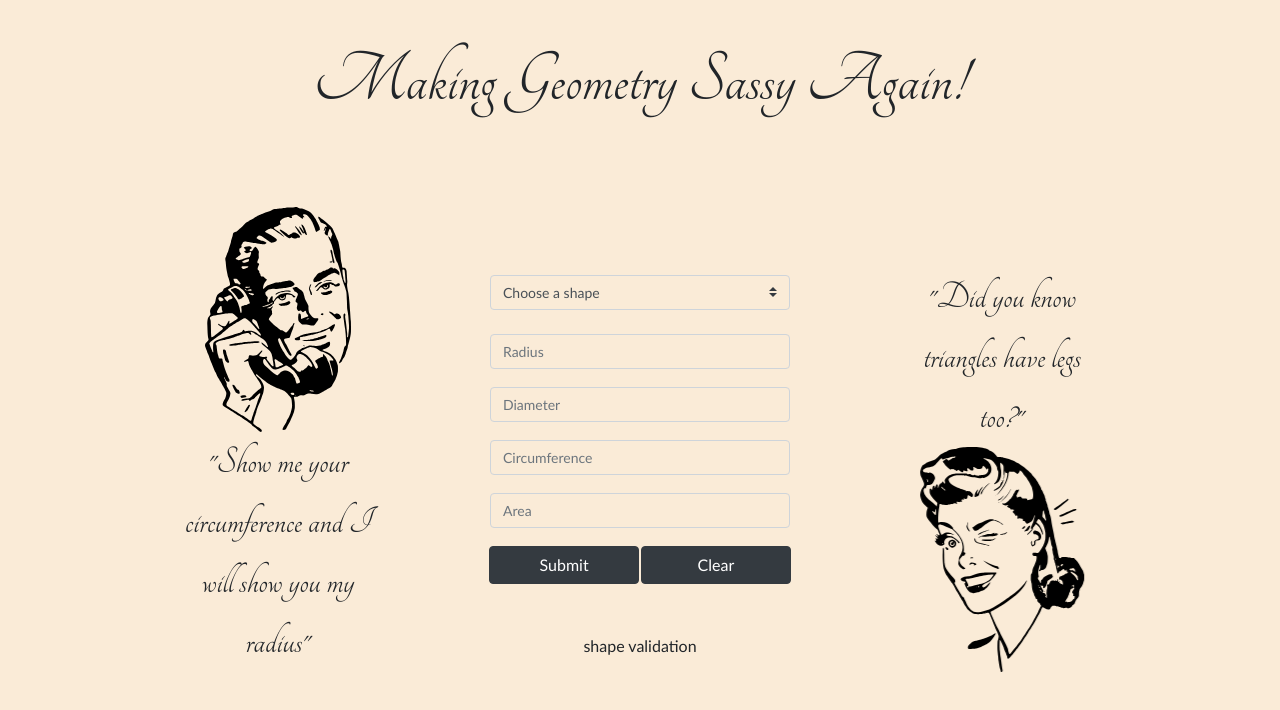
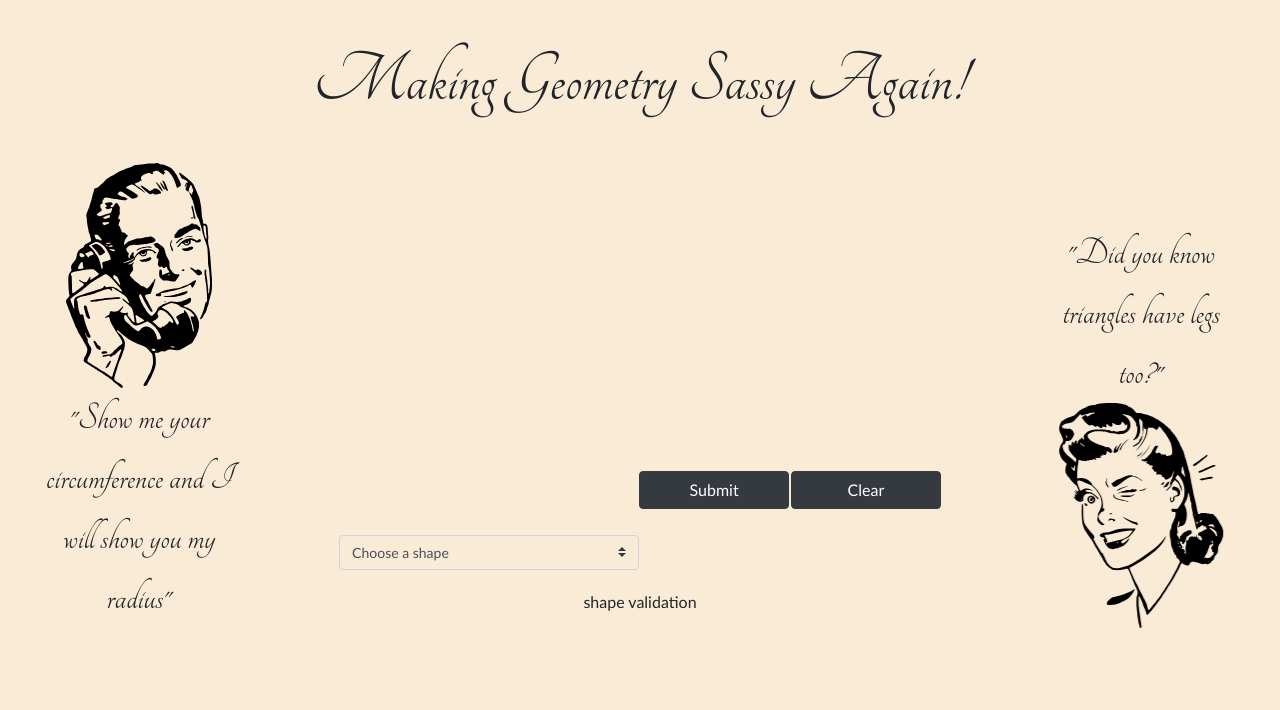
Before and after one commit to shakosteve/react-shapely, a React (Create React App) app: page / in a window 1280 px wide. Shown: the top 710 px of the page. Built offline with nearby package versions, Linux system fonts and the light colour scheme; the HTML template or start-up script is replaced by a standard one.

Commit message:
Handling state

```diff
--- a/src/components/Circle.tsx
+++ b/src/components/Circle.tsx
@@ -6,7 +6,7 @@ export interface IProps {
   diameter?: number;
   circumference?: number;
   area?: number;
-  shapeValidation: string
+  shapeValidation?: string
 }
 
 
--- /dev/null
+++ b/src/components/NoShape.tsx
@@ -0,0 +1,8 @@
+import * as React from "react";
+import "../styles/ShapeParameters.css";
+
+function NoShape() {
+  return <div className="NoShape" />;
+}
+
+export default NoShape;
--- a/src/components/ShapeSelector.tsx
+++ b/src/components/ShapeSelector.tsx
@@ -1,20 +1,45 @@
 import * as React from "react";
 import "../styles/ShapeSelector.css";
-import Circle from "./Circle";
-// import Rectangle from './Rectangle';
-// import RightTriangle from "./RightTriangle";
+// import Circle from "./Circle";
+import NoShape from "./NoShape";
 
-class ShapeSelector extends React.Component {
-  constructor(props: any, context: any) {
-    super(props, context);
-    this.state = { selectedShape: "" };
+interface IProps {
+  selectedShape: string;
+  defaultShape: string;
+}
+
+interface IState {
+  selectedShape: string;
+  defaultShape: string;
+}
+
+let defaultShape = <NoShape />;
+
+function handleOnChange() {
+  defaultShape = <NoShape />;
+}
+
+class ShapeSelector extends React.Component<any, IState> {
+  constructor(props: IProps, state: IState) {
+    super(props, state);
+    this.state = {
+      defaultShape: props.defaultShape,
+      selectedShape: props.selectedShape
+    };
   }
 
   public render() {
+    this.setState = () => {
+      return defaultShape;
+    };
     return (
       <div className="ShapeSelector">
         <form>
-          <select defaultValue="" className="custom-select custom-select-bg">
+          <select
+            defaultValue=""
+            className="custom-select custom-select-bg"
+            onChange={handleOnChange}
+          >
             <option value="" disabled={true} hidden={true}>
               Choose a shape
             </option>
@@ -22,10 +47,12 @@ class ShapeSelector extends React.Component {
             <option value="Cicle">Circle</option>
             <option value="Triangle">Triangle</option>
           </select>
-          <Circle />
+          {this.state.selectedShape}
           <input type="button" className="btn btn-dark" value="Submit" />{" "}
           <input type="button" className="btn btn-dark" value="Clear" />
-          <div className="ShapeValidation"><label>shape validation</label></div>
+          <div className="ShapeValidation">
+            <label id="ShapeValidationMessage">shape validation</label>
+          </div>
         </form>
       </div>
     );
--- a/src/styles/ShapeParameters.css
+++ b/src/styles/ShapeParameters.css
@@ -10,4 +10,12 @@
 
 .ParameterDiv {
   margin-top: 12px;
+  width: 300px;
+  height: 200px;
 }
+.NoShape {
+
+  font-family: "Calibri";
+  width: 300px;
+  height: 200px
+}
--- a/src/styles/ShapeSelector.css
+++ b/src/styles/ShapeSelector.css
@@ -2,7 +2,8 @@
   font-size: 12px;
   font-family: "Tangerine";
   display: inline-block;
-  margin: 100px;
+  margin-right: 100px;
+  margin-left: 100px
 }
 
 .custom-select {
@@ -12,7 +13,7 @@
   background-color: antiquewhite;
   height: auto;
   resize: none;
-  margin: 12px;
+  margin-top: 125px;
 }
 
 .btn {
@@ -20,7 +21,7 @@
   font-family: "Calibri";
 }
 .ShapeValidation {
-  margin-top: 50px;
+  margin-top: 20px;
   font-family: "Calibri";
   font-size: 16px;
 }
```
